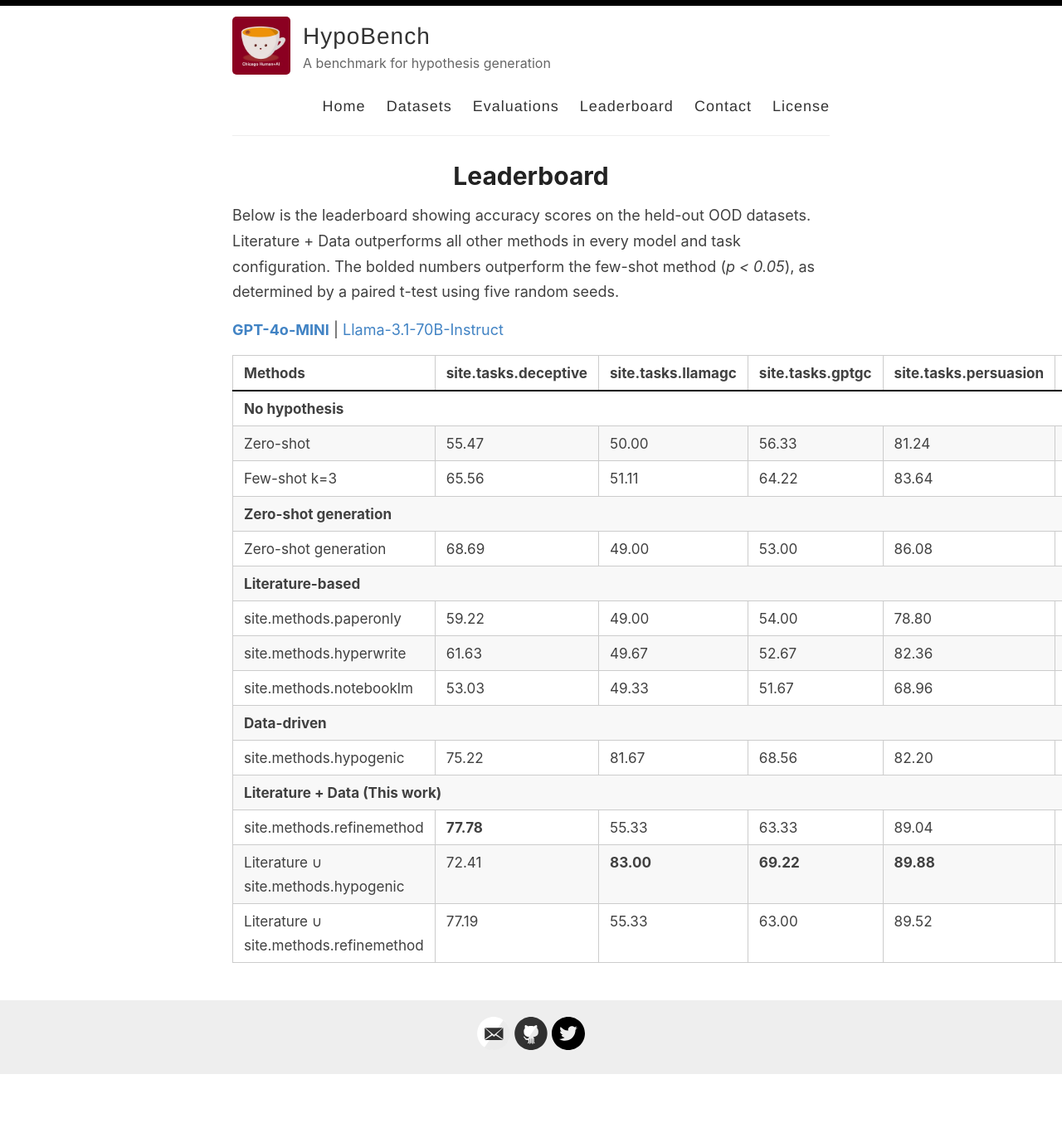
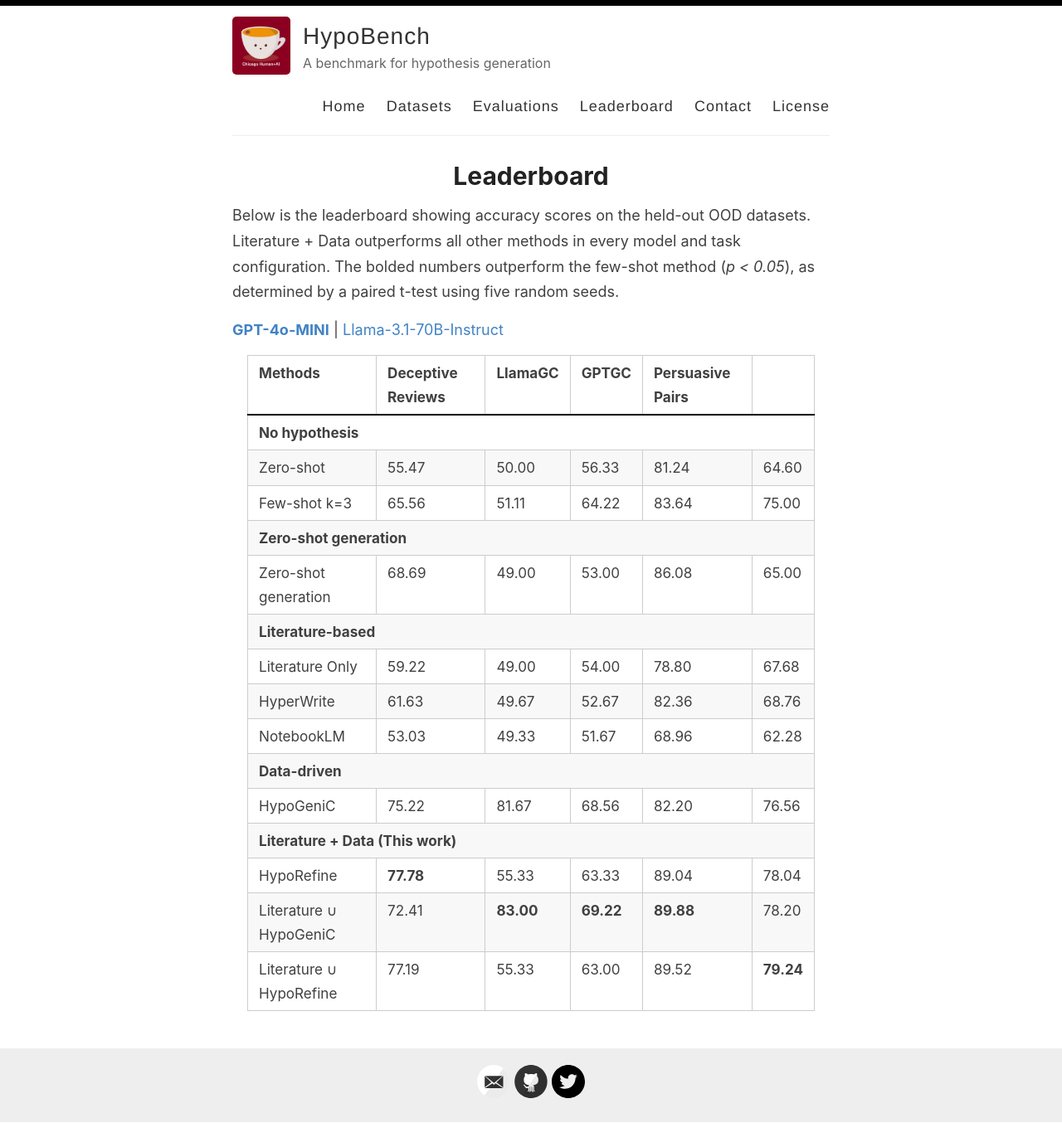
Before and after one commit to ChicagoHAI/HypoBench, a Jekyll site: the page built from _pages/leaderboard.md, in a window 1280 px wide. Shown: the whole page at 83% size. Built offline with Jekyll 4.4.1, drawn with Linux system fonts in a browser that asks for light colours; before the commit the page ends 1296 px from its top, so only the background shows below that.

Commit message:
macros fix

```diff
--- a/_pages/leaderboard.md
+++ b/_pages/leaderboard.md
@@ -33,11 +33,11 @@
   <thead>
     <tr style="border-bottom: 2px solid black;">
       <th>Methods</th>
-      <th>site.tasks.deceptive</th>
-      <th>site.tasks.llamagc</th>
-      <th>site.tasks.gptgc</th>
-      <th>site.tasks.persuasion</th>
-      <th>site.tasks.dreaddit</th>
+      <th>{{ site.tasks.deceptive }}</th>
+      <th>{{ site.tasks.llamagc }}</th>
+      <th>{{ site.tasks.gptgc }}</th>
+      <th>{{ site.tasks.persuasion }}</th>
+      <th>{{ site.tasks.dreaddit }}</th>
     </tr>
   </thead>
 
@@ -77,7 +77,7 @@
       <td colspan="6" style="font-weight: bold;">Literature-based</td>
     </tr>
     <tr>
-      <td>site.methods.paperonly</td>
+      <td>{{ site.methods.paperonly }}</td>
       <td>59.22</td>
       <td>49.00</td>
       <td>54.00</td>
@@ -85,7 +85,7 @@
       <td>67.68</td>
     </tr>
     <tr>
-      <td>site.methods.hyperwrite</td>
+      <td>{{ site.methods.hyperwrite }}</td>
       <td>61.63</td>
       <td>49.67</td>
       <td>52.67</td>
@@ -93,7 +93,7 @@
       <td>68.76</td>
     </tr>
     <tr>
-      <td>site.methods.notebooklm</td>
+      <td>{{ site.methods.notebooklm }}</td>
       <td>53.03</td>
       <td>49.33</td>
       <td>51.67</td>
@@ -104,7 +104,7 @@
       <td colspan="6" style="font-weight: bold;">Data-driven</td>
     </tr>
     <tr>
-      <td>site.methods.hypogenic</td>
+      <td>{{ site.methods.hypogenic }}</td>
       <td>75.22</td>
       <td>81.67</td>
       <td>68.56</td>
@@ -115,7 +115,7 @@
       <td colspan="6" style="font-weight: bold;">Literature + Data (This work)</td>
     </tr>
     <tr>
-      <td>site.methods.refinemethod</td>
+      <td>{{ site.methods.refinemethod }}</td>
       <td><b>77.78</b></td>
       <td>55.33</td>
       <td>63.33</td>
@@ -123,7 +123,7 @@
       <td>78.04</td>
     </tr>
     <tr>
-      <td>Literature ∪ site.methods.hypogenic</td>
+      <td>Literature ∪ {{ site.methods.hypogenic }}</td>
       <td>72.41</td>
       <td><b>83.00</b></td>
       <td><b>69.22</b></td>
@@ -131,7 +131,7 @@
       <td>78.20</td>
     </tr>
     <tr>
-      <td>Literature ∪ site.methods.refinemethod</td>
+      <td>Literature ∪ {{ site.methods.refinemethod }}</td>
       <td>77.19</td>
       <td>55.33</td>
       <td>63.00</td>
@@ -176,7 +176,7 @@
       <td colspan="6" style="font-weight: bold;">Literature-based</td>
     </tr>
     <tr>
-      <td>site.methods.paperonly</td>
+      <td>{{ site.methods.paperonly }}</td>
       <td>64.25</td>
       <td>50.00</td>
       <td>49.67</td>
@@ -184,7 +184,7 @@
       <td>66.04</td>
     </tr>
     <tr>
-      <td>site.methods.hyperwrite</td>
+      <td>{{ site.methods.hyperwrite }}</td>
       <td>58.62</td>
       <td>50.67</td>
       <td>54.00</td>
@@ -192,7 +192,7 @@
       <td>74.40</td>
     </tr>
     <tr>
-      <td>site.methods.notebooklm</td>
+      <td>{{ site.methods.notebooklm }}</td>
       <td>57.81</td>
       <td>49.33</td>
       <td>50.67</td>
@@ -203,7 +203,7 @@
       <td colspan="6" style="font-weight: bold;">Data-driven</td>
     </tr>
     <tr>
-      <td>site.methods.hypogenic</td>
+      <td>{{ site.methods.hypogenic }}</td>
       <td>62.06</td>
       <td>78.67</td>
       <td>78.00</td>
@@ -214,7 +214,7 @@
       <td colspan="6" style="font-weight: bold;">Literature + Data (This work)</td>
     </tr>
     <tr>
-      <td>site.methods.refinemethod</td>
+      <td>{{ site.methods.refinemethod }}</td>
       <td>72.16</td>
       <td>67.00</td>
       <td>66.67</td>
@@ -222,7 +222,7 @@
       <td><b>78.92</b></td>
     </tr>
     <tr>
-      <td>Literature ∪ site.methods.hypogenic</td>
+      <td>Literature ∪ {{ site.methods.hypogenic }}</td>
       <td><b>73.72</b></td>
       <td><b>81.33</b></td>
       <td><b>78.67</b></td>
@@ -230,7 +230,7 @@
       <td>72.56</td>
     </tr>
     <tr>
-      <td>Literature ∪ site.methods.refinemethod</td>
+      <td>Literature ∪ {{ site.methods.refinemethod }}</td>
       <td>71.75</td>
       <td>66.67</td>
       <td>65.67</td>
```
